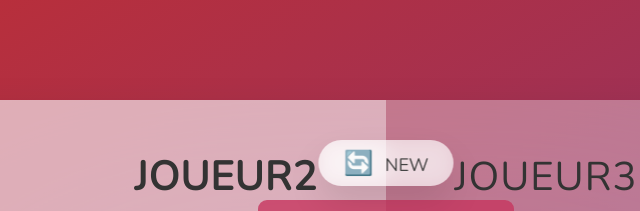
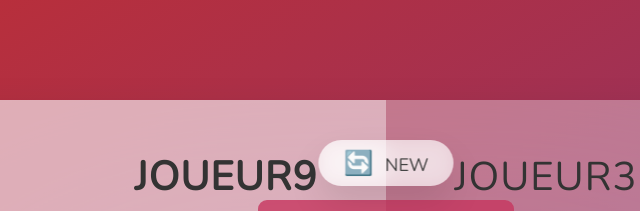
Before and after one commit to Grrerjqwio29/Ligretto-stop-game-webpage, a plain HTML site: page index.html in a window 1280 px wide. Shown: the top 211 px of the page, 254-894 px from the left. Drawn offline with nearby package versions, Linux system fonts and the light colour scheme.

Commit message:
Update index.html test

```diff
--- a/index.html
+++ b/index.html
@@ -45,7 +45,7 @@
         </div>
       </section>
       <section class="player player--01 player--active">
-        <h2 class="name" id="name--01">Joueur2</h2>
+        <h2 class="name" id="name--01">Joueur9</h2>
         <p class="score" id="score--01">0</p>
         <div class="current">
           <p class="current-label">Current</p>
```
